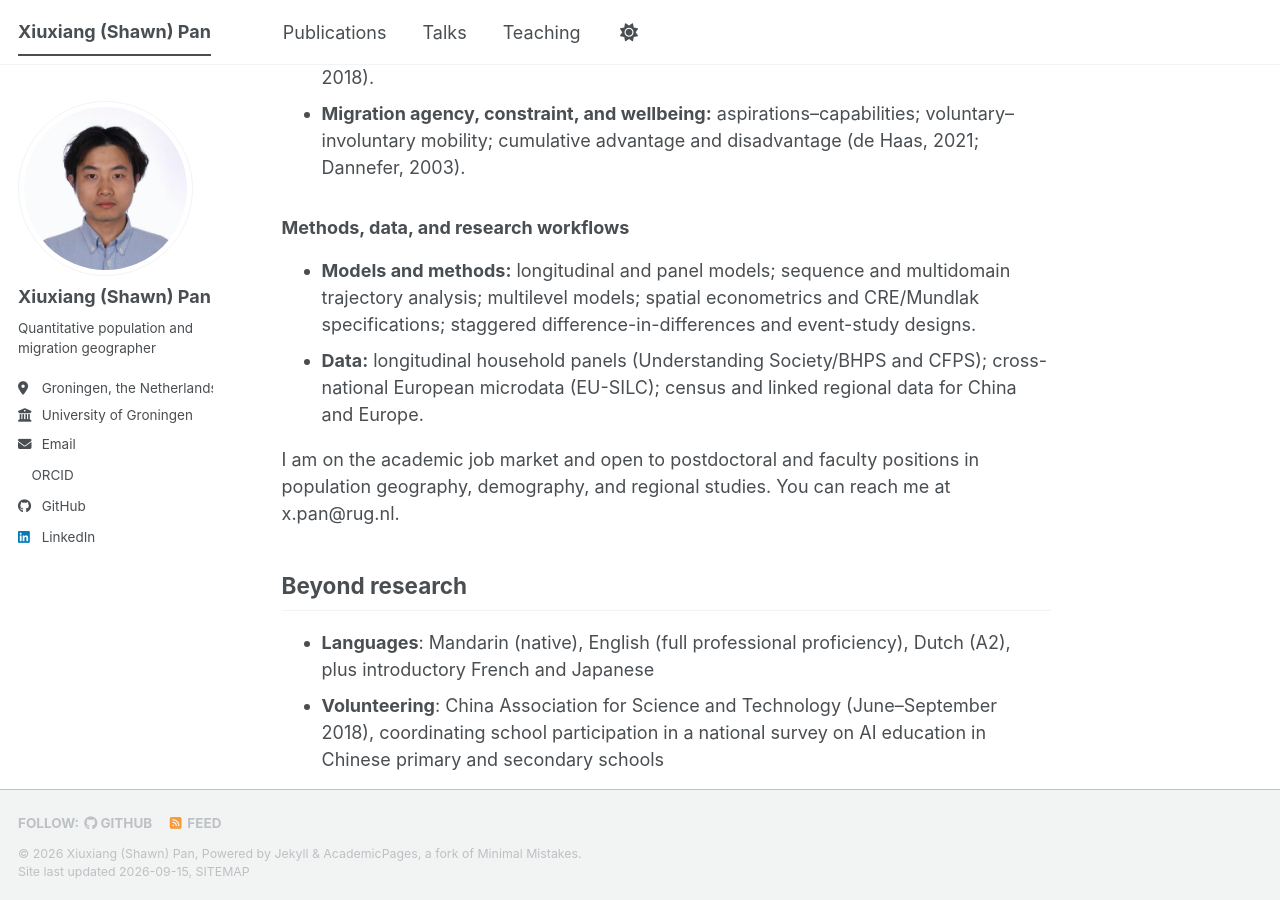
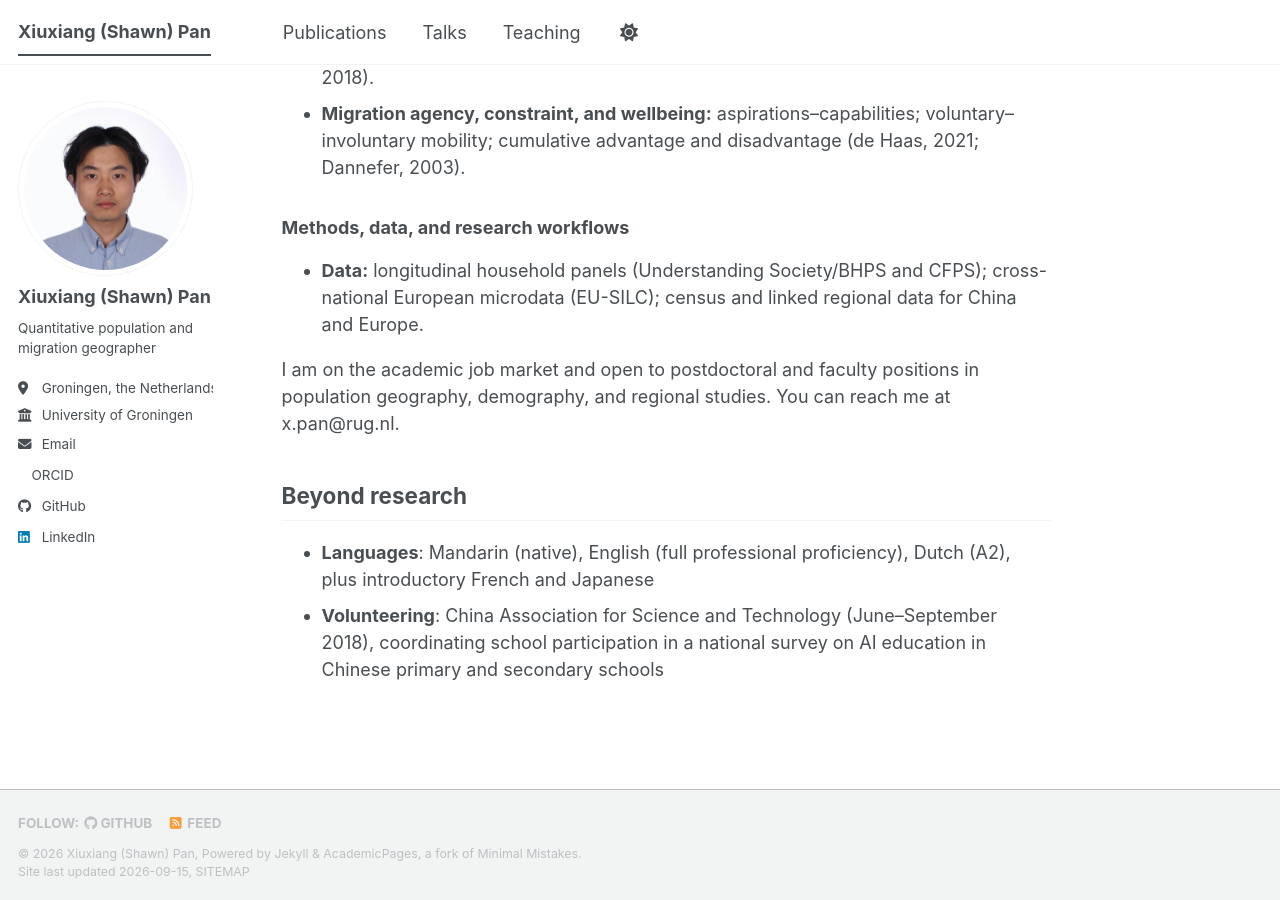
Before and after one commit to PShawn00/pshawn00.github.io, a Jekyll site: the page built from _pages/about.md, in a window 1280 px wide and 900 px high, scrolled down 1615 px. Built offline with Jekyll 4.4.1, drawn with Linux system fonts in a browser that asks for light colours; a style sheet for code colours, icons or effects is not loaded.

Commit message:
Remove models and methods bullet from competencies
Co-Authored-By: Claude Opus 5 <noreply@anthropic.com>

```diff
--- a/_pages/about.md
+++ b/_pages/about.md
@@ -38,7 +38,6 @@ My empirical work uses longitudinal and panel data, causal-inference designs, se
 
 ### Methods, data, and research workflows
 
-- **Models and methods:** longitudinal and panel models; sequence and multidomain trajectory analysis; multilevel models; spatial econometrics and CRE/Mundlak specifications; staggered difference-in-differences and event-study designs.
 - **Data:** longitudinal household panels (Understanding Society/BHPS and CFPS); cross-national European microdata (EU-SILC); census and linked regional data for China and Europe.
 
 I am on the academic job market and open to postdoctoral and faculty positions in population geography, demography, and regional studies. You can reach me at x.pan@rug.nl.
```
